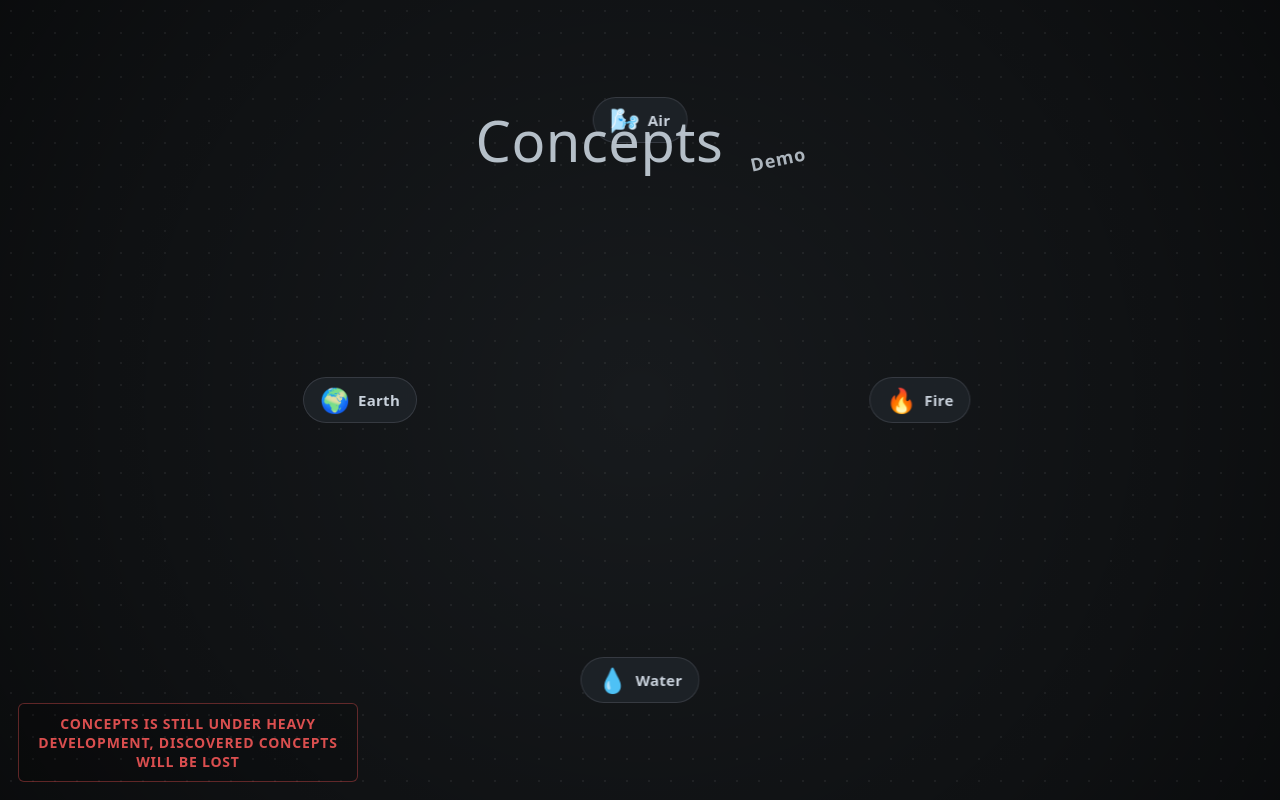
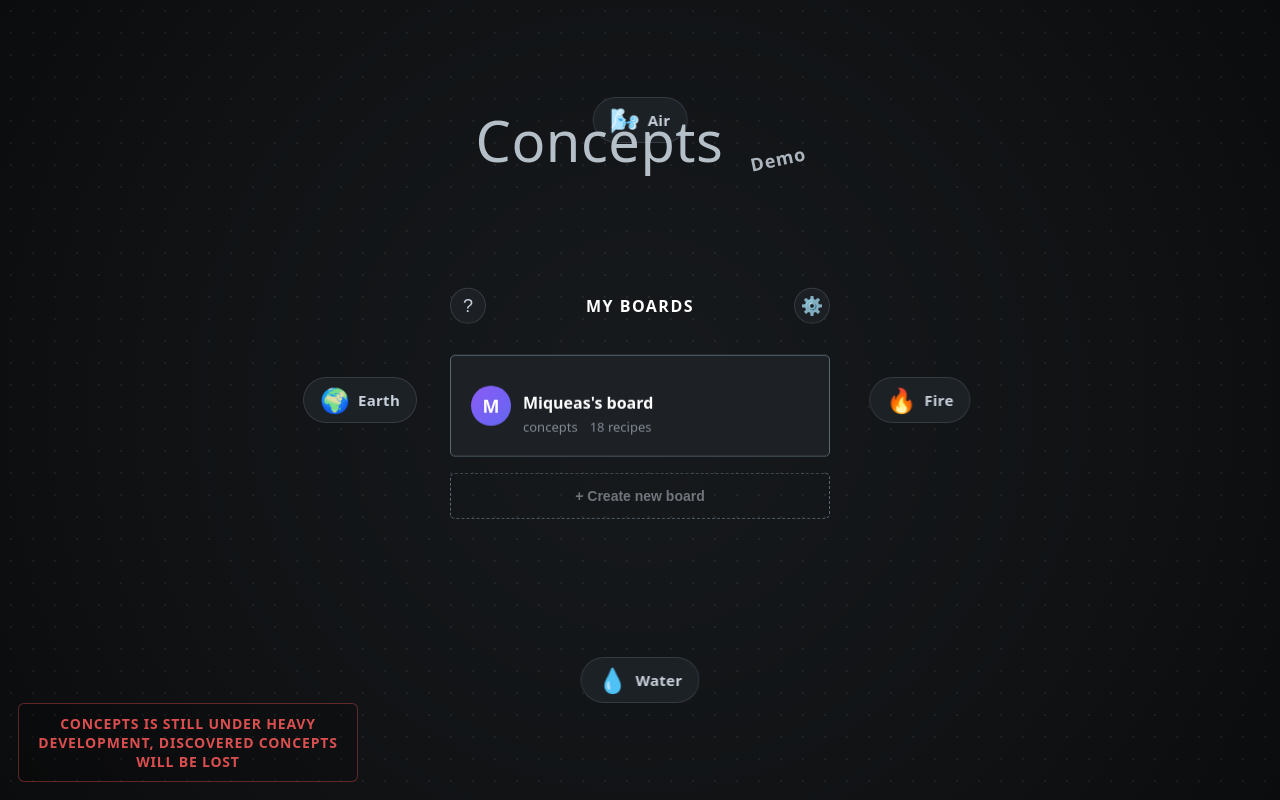
Before and after one commit to MGigenaDePaul/portfolio-project-conceptsGame, a React (Vite) app: page / in a window 1280 px wide. Built offline with nearby package versions, Linux system fonts and the light colour scheme.

Commit message:
fix: overlap problem

```diff
--- a/src/App.jsx
+++ b/src/App.jsx
@@ -11,6 +11,7 @@ const App = () => {
   const [discoveredIds, setDiscoveredIds] = useState(STARTING_CONCEPT_IDS)
   const [positions, setPositions] = useState({})
   const [hoverTargetId, setHoverTargetId] = useState(null)
+  const [draggingId, setDraggingId] = useState(null)
 
   const combineAudioRef = useRef(null)
   const failAudioRef = useRef(null)
@@ -137,6 +138,8 @@ const App = () => {
     const p = positions[id] // lee posicion actual del bubble
     if (!p) return
 
+    setDraggingId(id)
+
     e.currentTarget.setPointerCapture?.(e.pointerId) // setPointerCapture() asegura que el elemento reciba eventos aunque el puntero salga
 
     draggingRef.current = {
@@ -175,6 +178,7 @@ const App = () => {
       const dragId = d.id
       draggingRef.current.id = null
 
+      setDraggingId(null)
       setHoverTargetId(null)
       // MUY IMPORTANTE:
       // usamos setPositions callback para tener el "estado más nuevo" y no uno viejo.
@@ -215,6 +219,7 @@ const App = () => {
             positions={positions}
             onPointerDownBubble={onPointerDownBubble}
             hoverTargetId={hoverTargetId}
+            draggingId={draggingId}
           />
         }
       />
--- a/src/components/ConceptBubble.css
+++ b/src/components/ConceptBubble.css
@@ -48,6 +48,11 @@
   transform: translate(-50%, -50%) scale(1.06);
 }
 
+.concept-bubble.dragging {
+  z-index: 999;   /* 👈 siempre arriba */
+}
+
+
 .concept-emoji {
   font-size: 24px;
   line-height: 1;
--- a/src/components/ConceptBubble.jsx
+++ b/src/components/ConceptBubble.jsx
@@ -1,9 +1,10 @@
+// ConceptBubble.jsx
 import './ConceptBubble.css'
 
-const ConceptBubble = ({ concept, position, onPointerDown, isDropTarget }) => {
+const ConceptBubble = ({ concept, position, onPointerDown, isDropTarget, isDragging }) => {
   return (
     <div
-      className={`concept-bubble ${isDropTarget ? 'drop-target' : ''}`}
+      className={`concept-bubble ${isDropTarget ? 'drop-target' : ''} ${isDragging ? 'dragging' : ''}`}
       style={{ left: position.x, top: position.y }}
       onPointerDown={onPointerDown}
       role="button"
--- a/src/components/MyBoards.css
+++ b/src/components/MyBoards.css
@@ -45,14 +45,14 @@
   font-size: 16px;
   font-weight: 700;
   letter-spacing: 1.5px;
-  color: #c8d1db;
+  color: #FFFF;
 }
 
 .board-card {
   width: 100%;
   background: rgba(30, 35, 40, 0.9);
-  border: 1px solid rgba(200, 209, 219, 0.15);
-  border-radius: 16px;
+  border: 1px solid #596773;
+  border-radius: 5px;
   padding: 20px;
   backdrop-filter: blur(10px);
   transition: all 0.2s;
@@ -105,8 +105,8 @@
   width: 100%;
   padding: 14px;
   background: transparent;
-  border: 1px dashed rgba(200, 209, 219, 0.2);
-  border-radius: 12px;
+  border: 1px dashed #596773;
+  border-radius: 5px;
   color: rgba(200, 209, 219, 0.5);
   font-size: 14px;
   font-weight: 600;
--- a/src/pages/HomeScreen.jsx
+++ b/src/pages/HomeScreen.jsx
@@ -1,10 +1,12 @@
 import ConceptBubble from '../components/ConceptBubble'
+import MyBoards from '../components/MyBoards'
 import { CONCEPTS } from '../game/concepts'
 const HomeScreen = ({
   discoveredIds,
   positions,
   onPointerDownBubble,
   hoverTargetId,
+  draggingId
 }) => {
   return (
     <div className="app-container">
@@ -26,10 +28,14 @@ const HomeScreen = ({
               position={position}
               onPointerDown={onPointerDownBubble(id)}
               isDropTarget={id === hoverTargetId}
+              isDragging={id === draggingId}
             />
           )
         })}
       </div>
+
+      <MyBoards />
+
 
       <footer className="app-footer">
         <p>
```
